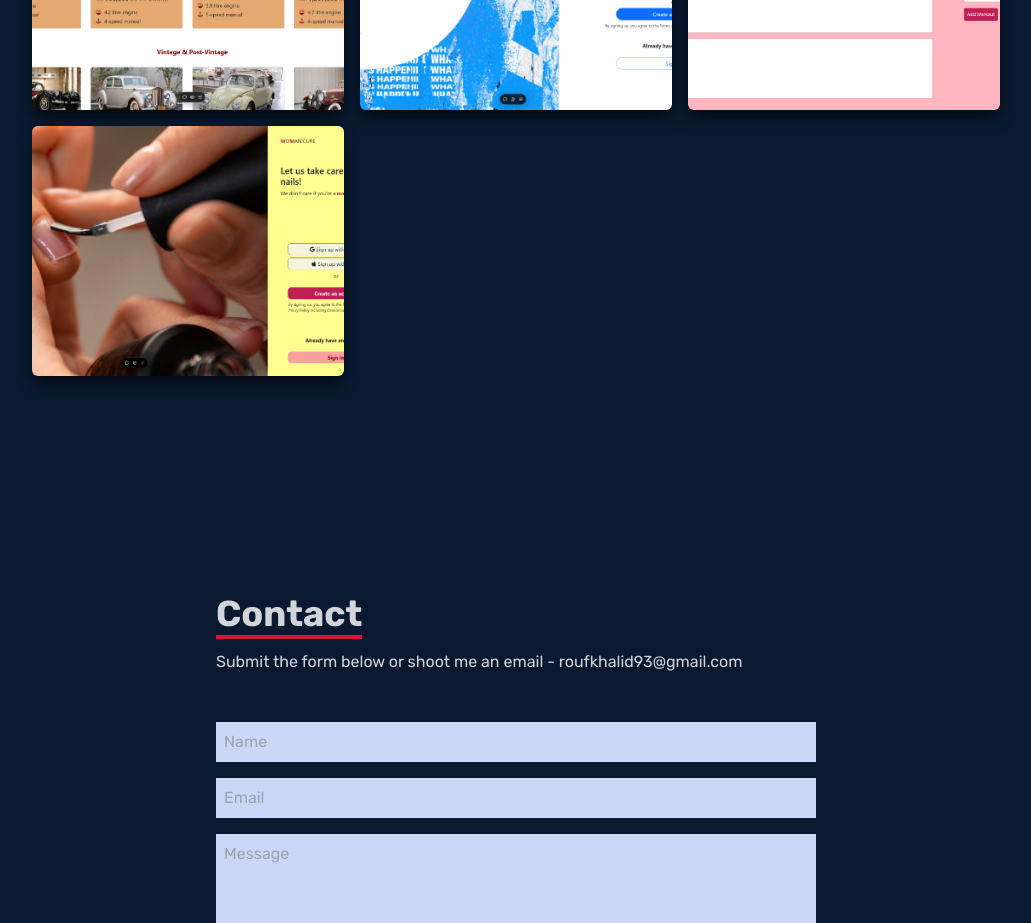
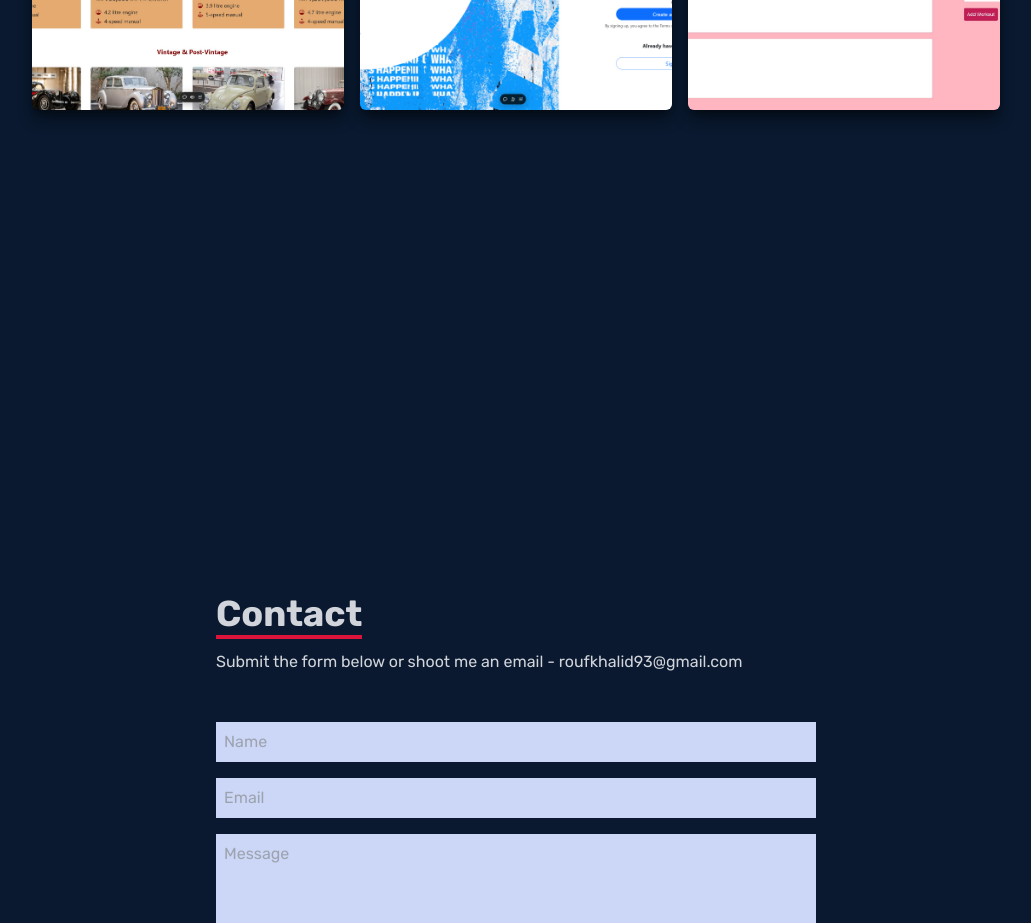
Before and after one commit to roufkhalid93/arouf-portfolio, a React (Vite) app: page / in a window 1280 px wide. Shown: the part 2700-3623 px from the top of the page, without its empty margins (124-1155 px from the left). Built offline with nearby package versions, Linux system fonts and the light colour scheme.

Commit message:
remove womanicure project

```diff
--- a/src/components/Work.jsx
+++ b/src/components/Work.jsx
@@ -105,11 +105,10 @@ export default function Work() {
                         </div>
                     </div>
 
-                    <div
+                    {/* <div
                         style={{ backgroundImage: `url(${womanicure})` }}
                         className='shadow-lg shadow-[#040c16] group container rounded-md flex justify-center items-center mx-auto content-div'
                     >
-                        {/* Hover Effects */}
                         <div className='opacity-0 group-hover:opacity-100'>
                             <span className='text-2xl font-bold text-white tracking-wider flex justify-center'>
                                 Salon App
@@ -130,7 +129,7 @@ export default function Work() {
                                 </a>
                             </div>
                         </div>
-                    </div>
+                    </div> */}
 
                     {/* <div
                         style={{ backgroundImage: `url(${workImg})` }}
```
